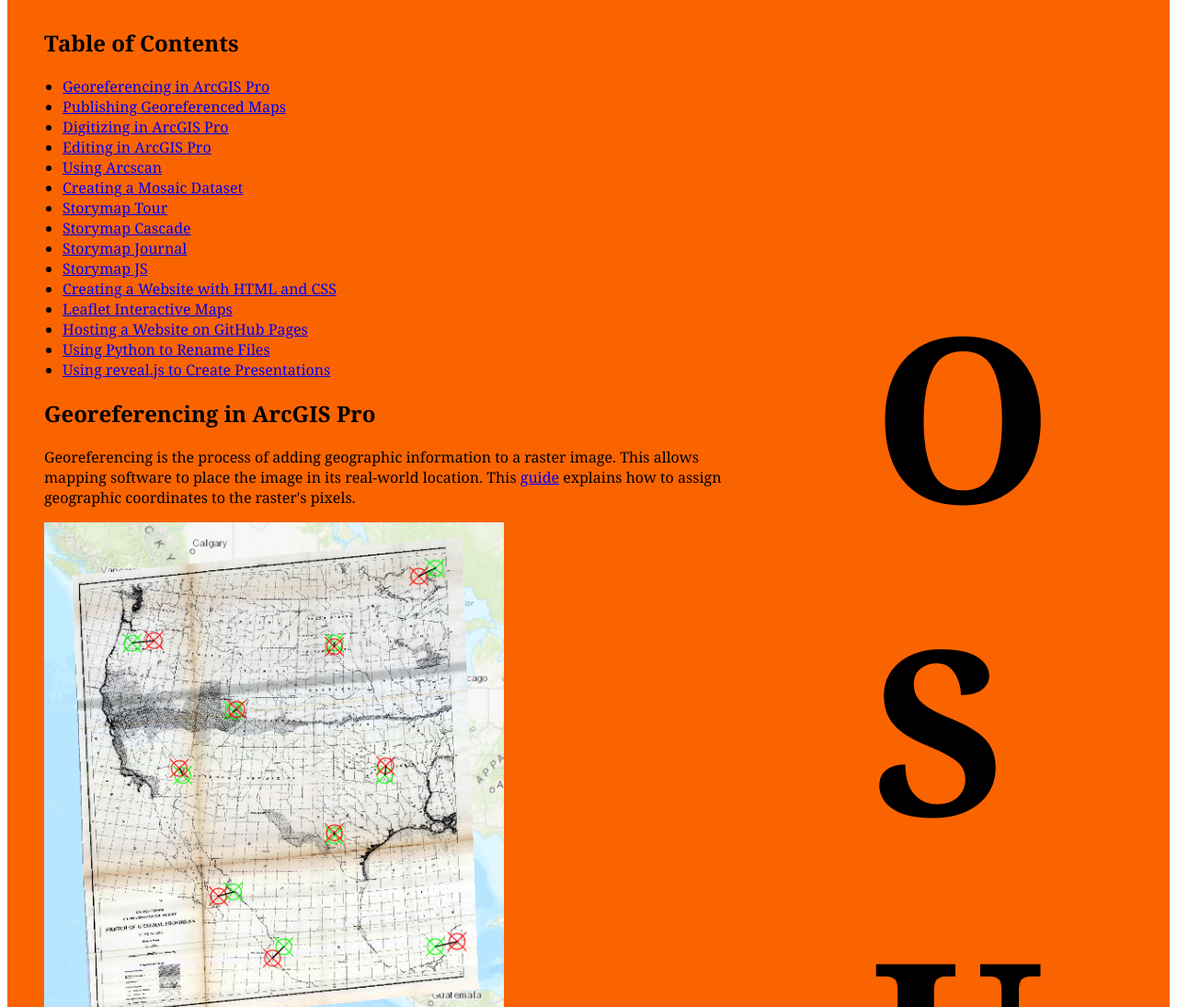
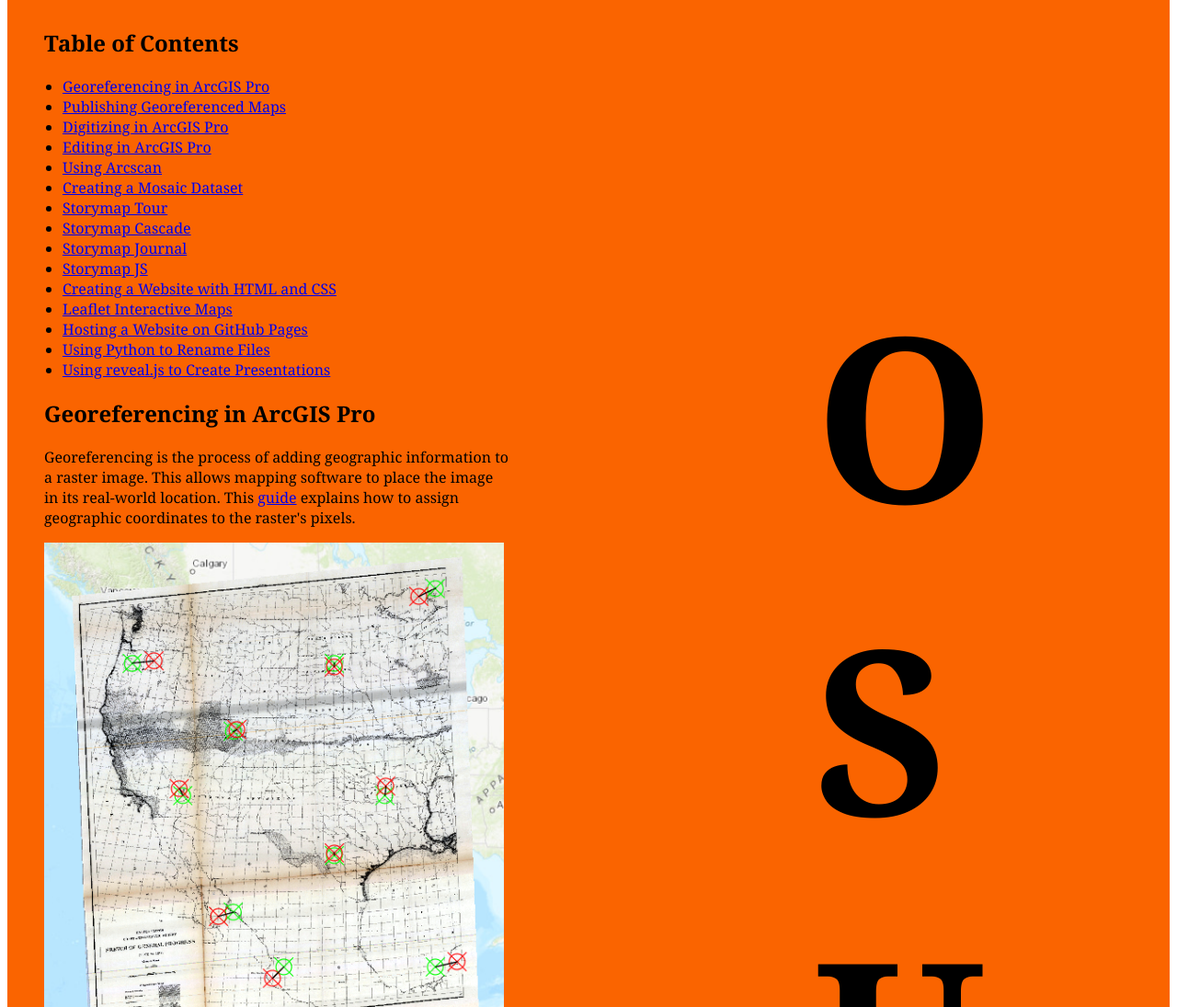
Before and after one commit to okstate-maps/website-guides, a plain HTML site: page index.html in a window 1280 px wide. Shown: the part 205-1300 px from the top of the page at 92% size. Drawn offline with Linux system fonts and the light colour scheme.

Commit message:
Update index.html

```diff
--- a/index.html
+++ b/index.html
@@ -20,7 +20,7 @@
             }
             p {
                 padding-left: 40px;
-                width: 60%
+                width: 40%
             }
             ul {
                 padding-left: 60px;
@@ -32,7 +32,7 @@
             h3 {
                 font-size: 250px;
                 float: right;
-                margin-right: 10%;
+                margin-right: 15%;
                 margin-bottom: 75px;
                 position: sticky;
                 top: 30px;
@@ -192,7 +192,7 @@
 
         <p>Create unique and personalized presentations that will set you apart using reveal.js. A basic guideline is included in this <a target="_blank" href="https://okstate-maps.github.io/guide-reveal.js/">guide</a>.
 
-        <a target="_blank" href="https://okstate-maps.github.io/guide-reveal.js/"><img src="web-images\presentation.PNG" alt="reveal.js presentation"></a>
+            <a target="_blank" href="https://okstate-maps.github.io/guide-reveal.js/"><img src="web-images\presentation.PNG" alt="reveal.js presentation"></a>
 
         </div>
     </body>
```
